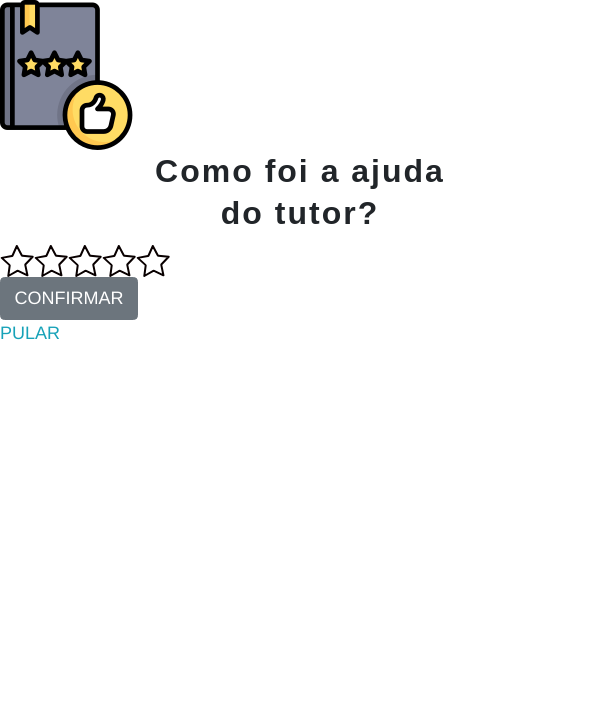
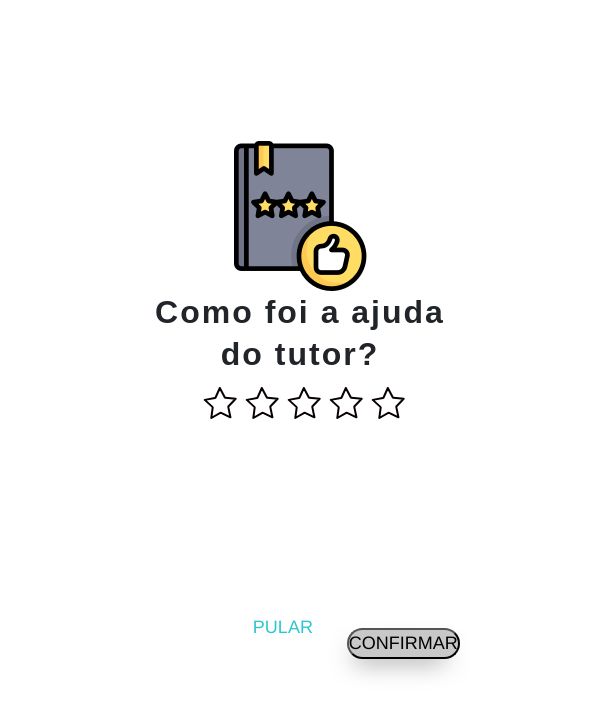
Before and after one commit to eduardo92005-debug/Tutormundi, a React app: page / in a window 600 px wide. Built offline with nearby package versions, Linux system fonts and the light colour scheme.

Commit message:
Add files via upload

```diff
--- a/src/components/Main.js
+++ b/src/components/Main.js
@@ -9,10 +9,16 @@ export default class Main extends React.Component{
             <div className="main">
                 <Livrao />
                 <Textao />
-                <Estrela />
+                <div class = "container-estrelas">
+                    <Estrela />
+                    <Estrela />
+                    <Estrela />
+                    <Estrela />
+                    <Estrela />
+                </div>
                 <div className="main--buttons">
-                    <button id="confirmar" type="button" class="btn btn-secondary">CONFIRMAR</button>
-                    <p id="pular" class="text-md-left font-weight-normal text-info">PULAR</p>
+                    <button id="main--buttons-confirmar" type="button" class="button is-primary is-rounded has-text-weight-semibold">CONFIRMAR</button>
+                    <p id="main--buttons-pular" class="has-text-weight-medium">PULAR</p>
                 </div>
             </div>
         );
--- a/src/components/main/Estrela.js
+++ b/src/components/main/Estrela.js
@@ -6,32 +6,30 @@ export default class Estrela extends React.Component{
     constructor(){
         super();
         this.state = {
-            esta_preenchida: false
+            contador: 0
         }
     }
+
     avaliar = (evt) => {
-        if(this.state.esta_preenchida === false){
+        var confirmar_but = document.getElementById("main--buttons-confirmar");
+        if(this.state.contador === 0){
             this.setState({
-                esta_preenchida: true
+                contador: this.state.contador + 1
             });
             evt.currentTarget.position = 'static';
             evt.currentTarget.src = estrela_cheia;
+            confirmar_but.style.background ="#2CC6D0";
+            this.setState({contador: this.state.contador + 1});
 
         } else {
-            this.setState({
-                esta_preenchida: false
-            });
+            this.setState({contador: this.state.contador - 1});
             evt.currentTarget.position = 'static';
             evt.currentTarget.src = estrela_vazia;
         }
-        }
+    }
     render(){
         return(
             <div className="estrela">
-                    <img class="estrela--img" src={estrela_vazia} alt="Estrela" onClick={this.avaliar}/>
-                    <img class="estrela--img" src={estrela_vazia} alt="Estrela" onClick={this.avaliar}/>
-                    <img class="estrela--img" src={estrela_vazia} alt="Estrela" onClick={this.avaliar}/>
-                    <img class="estrela--img" src={estrela_vazia} alt="Estrela" onClick={this.avaliar}/>
                     <img class="estrela--img" src={estrela_vazia} alt="Estrela" onClick={this.avaliar}/>
             </div>
         );
--- a/src/components/main/Textao.js
+++ b/src/components/main/Textao.js
@@ -5,7 +5,7 @@ export default class Textao extends React.Component{
     render(){
         return(
             <div className="textao">
-                <h1>Como foi a ajuda
+                <h1 class="title is-3">Como foi a ajuda
                     <br></br>do tutor?</h1>
             </div>
         );
--- a/src/index.css
+++ b/src/index.css
@@ -6,13 +6,143 @@
 }
 
 @media screen and (max-width: 600px) {
+
+
+    .main{
+        height:100vh;
+        display:flex;
+        flex-direction: column;
+        justify-content: center;
+        align-items: center;
+    }
+
+    .estrela img{
+        padding-left: 0.438rem;
+        cursor:pointer;
+        position:static;
+    }
+    .estrela img:hover{
+        background-image: url('./components/main/estrela/img/estrela_cheia.svg');
+        background-repeat:no-repeat;
+        background-origin: border-box;
+        background-position-x: 100%;
+    }
+    .container-estrelas{
+        display: flex;
+        flex-direction: row;
+    }
+
+    .main--buttons{
+        display: flex;
+        flex-direction: row-reverse;
+        align-items: flex-end;
+        margin-left: 6.25rem;
+        height:30%;
+    }
+    #main--buttons-confirmar {
+        background: #C8C8C8;
+        border-radius: 32px;
+        margin-left: 1.875rem;
+        box-shadow: -4px 12px 25px -10px rgba(0, 0, 0, 0.5);
+    }
+
+    #main--buttons-pular {
+        cursor:pointer;
+        color:  #2CC6D0;
+    }
+
 }
 
 @media screen and (min-width:481px) and (max-width:600px) {
 
+    .main{
+        height:100vh;
+        display:flex;
+        flex-direction: column;
+        justify-content: center;
+        align-items: center;
+    }
+
+    .estrela img{
+        padding-left: 0.438rem;
+        cursor:pointer;
+        position:static;
+    }
+    .estrela img:hover{
+        background-image: url('./components/main/estrela/img/estrela_cheia.svg');
+        background-repeat:no-repeat;
+        background-origin: border-box;
+        background-position-x: 100%;
+    }
+    .container-estrelas{
+        display: flex;
+        flex-direction: row;
+    }
+
+    .main--buttons{
+        display: flex;
+        flex-direction: row-reverse;
+        align-items: flex-end;
+        margin-left: 6.25rem;
+        height:30%;
+    }
+    #main--buttons-confirmar {
+        background: #C8C8C8;
+        border-radius: 32px;
+        margin-left: 1.875rem;
+        box-shadow: -4px 12px 25px -10px rgba(0, 0, 0, 0.5);
+    }
+    #main--buttons-pular {
+        cursor:pointer;
+        color:  #2CC6D0;
+    }
+
+
 }
 
 @media screen and (min-width:769px) and (max-width:1199px) {
+
+    .main{
+        height:100vh;
+        display:flex;
+        flex-direction: column;
+        justify-content: center;
+        align-items: center;
+    }
+
+    .estrela img{
+        padding-left: 0.438rem;
+        cursor:pointer;
+        position:static;
+    }
+    .estrela img:hover{
+        background-image: url('./components/main/estrela/img/estrela_cheia.svg');
+        background-repeat:no-repeat;
+        background-origin: border-box;
+        background-position-x: 100%;
+    }
+    .container-estrelas{
+        display: flex;
+        flex-direction: row;
+    }
+
+    .main--buttons{
+        display: flex;
+        flex-direction: row-reverse;
+        align-items: flex-end;
+        height:30%;
+    }
+    #main--buttons-confirmar {
+        background: #C8C8C8;
+        border-radius: 32px;
+        margin-left: 40px;
+        box-shadow: -4px 12px 25px -10px rgba(0, 0, 0, 0.5);
+    }
+    #main--buttons-pular {
+        cursor:pointer;
+        color:  #2CC6D0;
+    }
+
 
 }
 
@@ -30,12 +160,17 @@
     .estrela img{
         padding-left: 0.438rem;
         cursor:pointer;
+        position:static;
     }
     .estrela img:hover{
         background-image: url('./components/main/estrela/img/estrela_cheia.svg');
         background-repeat:no-repeat;
         background-origin: border-box;
         background-position-x: 100%;
+    }
+    .container-estrelas{
+        display: flex;
+        flex-direction: row;
     }
 
     .main--buttons{
@@ -44,12 +179,14 @@
         align-items: flex-end;
         height:30%;
     }
-    #confirmar {
+    #main--buttons-confirmar {
+        background: #C8C8C8;
         border-radius: 32px;
-        margin-left: 50px;
-        box-shadow: 10px 7px 20px grey;
+        margin-left: 40px;
+        box-shadow: -4px 12px 25px -10px rgba(0, 0, 0, 0.5);
     }
-    #pular {
+    #main--buttons-pular {
         cursor:pointer;
+        color:  #2CC6D0;
     }
 }
```
